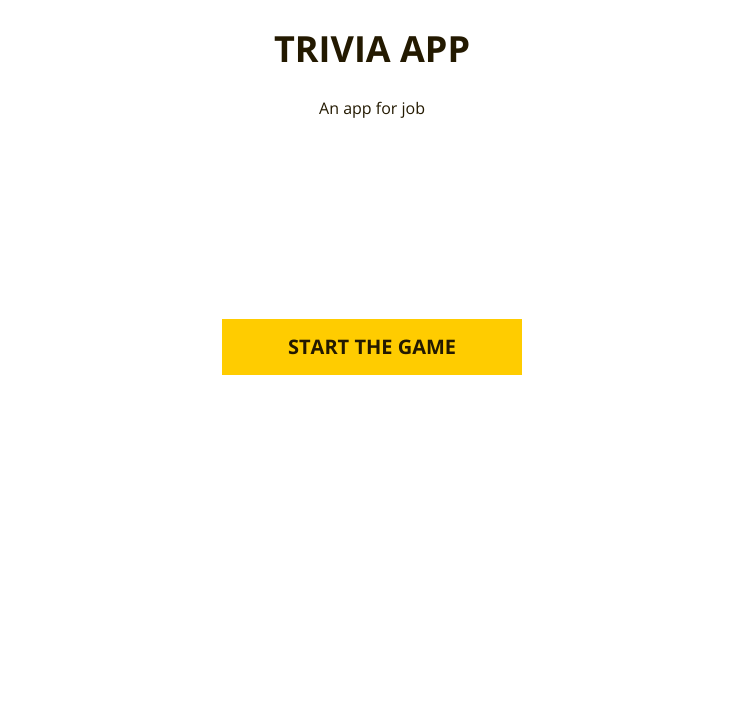
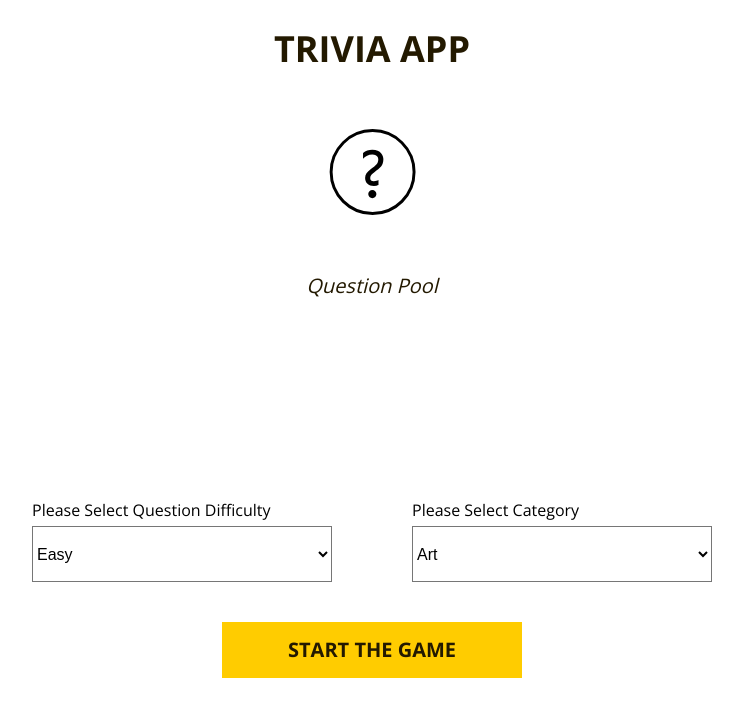
Before and after one commit to dizefurkan/trivia-app, a React (Create React App) app: page / in a window 1280 px wide. Shown: the top 716 px of the page, without its empty margins (268-1011 px from the left). Built offline with nearby package versions, Linux system fonts and the light colour scheme.

Commit message:
Lottie Animation and axios add also some refactor

```diff
--- a/package.json
+++ b/package.json
@@ -11,6 +11,8 @@
     "@types/react": "^16.9.17",
     "@types/react-dom": "^16.9.4",
     "@types/react-router-dom": "^5.1.3",
+    "axios": "^0.19.1",
+    "lottie-web": "^5.6.0",
     "react": "^16.12.0",
     "react-dom": "^16.12.0",
     "react-router-dom": "^5.1.2",
--- /dev/null
+++ b/src/axios/index.js
@@ -0,0 +1,3 @@
+import axios from 'axios';
+
+export default axios;
--- /dev/null
+++ b/src/components/Options/index.tsx
@@ -0,0 +1,62 @@
+import React, { Component } from 'react';
+import axios from 'src/axios';
+import $U from 'src/config';
+import S from './style';
+import './style.css';
+
+function fetchCategories() {
+  return axios({
+    method: 'get',
+    url: `${$U.BASE_URL}${$U.CATEGORY}=`
+  });
+}
+
+class Options extends Component {
+  state = {
+    difficulty: 'easy',
+    category: {
+      id: 1,
+      name: 'Art',
+    },
+  }
+
+  componentDidMount() {
+
+  }
+
+  handleChange(event:any, field:string) {
+    this.setState({
+      [field]: event.target.value,
+    }, () => {
+       console.log(this.state);
+    });
+  }
+
+  render() {
+    return (
+      <div className="page-options">
+        <div className="options-wrapper">
+          <label>Please Select Question Difficulty</label>
+          <select onChange={event => this.handleChange(event, 'difficulty')}>
+            <option disabled>Please Select Difficulty</option>
+            <option value="easy">Easy</option>
+            <option value="medium">Medium</option>
+            <option value="hard">Hard</option>
+          </select>
+        </div>
+        <div className="options-wrapper">
+          <label>Please Select Category</label>
+          <select onChange={event => this.handleChange(event, 'category')}>
+            <option disabled>Please Select Category</option>
+            <option value="1">Art</option>
+            <option value="2"></option>
+            <option value="3">Hard</option>
+          </select>
+        </div>
+      </div>
+    );
+
+  }
+}
+
+export default Options;
--- /dev/null
+++ b/src/components/Options/style.css
@@ -0,0 +1,24 @@
+/*
+* Page Options
+*/
+.page-options {
+	display: flex;
+	flex-direction: row;
+	justify-content: space-around;
+	margin-bottom: 40px;
+}
+.options-wrapper {}
+.options-wrapper label {
+	font-size: 16px;
+	font-weight: 400;
+	display: block;
+	margin-bottom: 5px;
+}
+.options-wrapper select {
+	height: 56px;
+	line-height: 56px;
+	background-color: #fff;
+	border-radius: 0;
+	font-size: 16px;
+  width: 300px;
+}
--- /dev/null
+++ b/src/components/Options/style.js
@@ -0,0 +1 @@
+export default {}
--- a/src/components/Welcome/index.tsx
+++ b/src/components/Welcome/index.tsx
@@ -1,29 +1,56 @@
-import React from 'react';
-import S from './style';
+import React, { Component } from 'react';
+import lottie from 'lottie-web';
 import Header from 'src/components/partials/Header';
 import Button from 'src/theme/Button';
 import Container from 'src/theme/Container';
+import Options from '../Options/';
+import lottieBlackQuestion from 'src/assets/lottie/black-question.json';
+import S from './style';
 
-const Welcome: React.FC = () => {
+class Welcome extends Component {
+  animObj: any;
+  animBox: any;
+
+  componentDidMount() {
+    this.animObj = lottie.loadAnimation({
+      container: this.animBox, // the dom element that will contain the animation
+      renderer: 'svg',
+      loop: false,
+      autoplay: true,
+      animationData: lottieBlackQuestion // the path to the animation json
+    });
+  }
+
+  render() {
     const buttonProps = {
       text: 'START THE GAME',
       textColor: '#231900',
       bgColor: '#FFCC00',
       to: '/questions',
     };
-  const startGame = () => {
-
-  };
-
     return (
       <Container>
         <Header />
-      <S.Description>An app for job</S.Description>
+        {/*<Lottie
+          options={defaultOptions}
+          height={200}
+          width={200}
+        />*/}
+        <div
+          style={{
+            width: 200,
+            margin: '0 auto',
+          }}
+          ref={ref => this.animBox = ref}
+        />
+        <S.Description>Question Pool</S.Description>
+        <Options />
         <Button
           {...buttonProps}
         />
       </Container>
     );
-};
+  }
+}
 
 export default Welcome;
--- a/src/components/Welcome/style.js
+++ b/src/components/Welcome/style.js
@@ -2,10 +2,11 @@ import styled from 'styled-components';
 
 export default {
   'Description': styled.p`
-		font-size: 16px;
+    font-size: 20px;
     text-align: center;
     margin-bottom: 200px;
     font-weight: 400;
+    font-style: italic;
     color: #231900;
   `
 };
--- /dev/null
+++ b/src/config/index.js
@@ -0,0 +1,7 @@
+export default {
+	BASE_URL: 'https://opentdb.com/api.php?',
+	AMOUNT: 'amount',
+	CATEGORY: 'category',
+	DIFFICULTY: 'difficulty',
+	type: 'type'
+};
```
Also changed, not shown: src/assets/lottie/black-question.json (added, +1 -0 lines), src/components/Questions/index.tsx (line endings or trailing spaces), 1 other file (tests, documents, lock files or other folders). Lines whose indentation alone changed are shown as unchanged.
